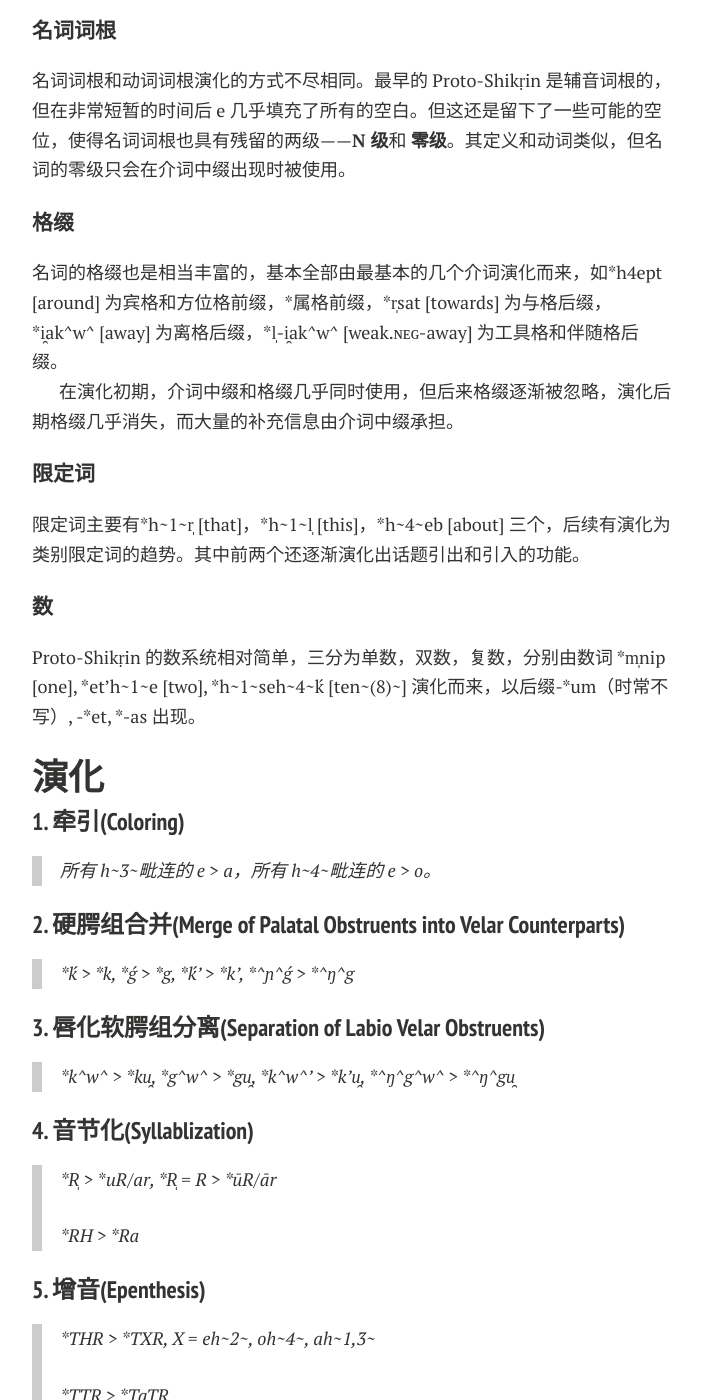
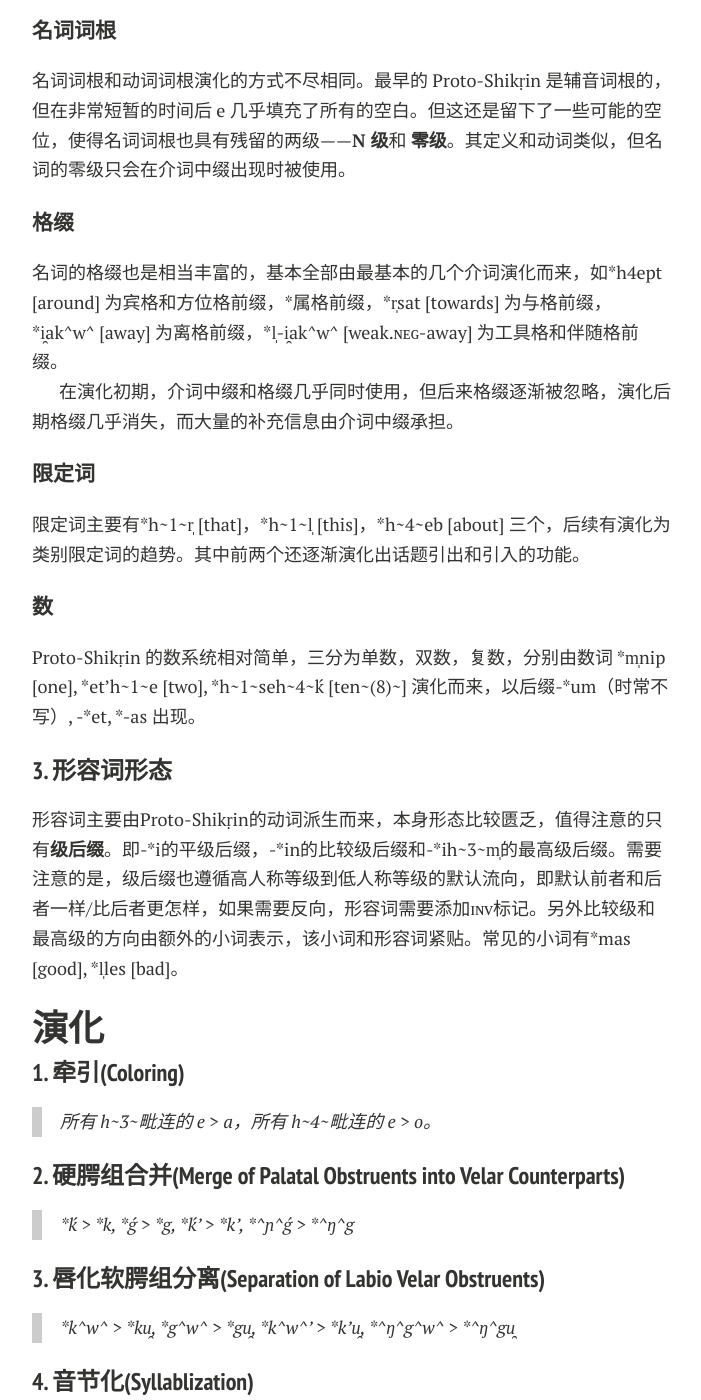
Before and after one commit to Kinnuch/kinnuch.github.io, a Jekyll site: the page built from laim/Proto-Shikṛin.md, in a window 1280 px wide and 1400 px high, scrolled down 3885 px. Shown: the whole window, without its empty margins (288-989 px from the left). Built offline with Jekyll 4.4.1, drawn with Linux system fonts in a browser that asks for light colours; nearby versions of some CDN libraries; comment, search, counter and statistics services are not loaded; a style sheet for code colours, icons or effects is not loaded; some of the changed text lies outside the part shown.

Commit message:
Update Proto-Shikṛin.md

```diff
--- a/laim/Proto-Shikṛin.md
+++ b/laim/Proto-Shikṛin.md
@@ -140,7 +140,7 @@ Proto-Shikṛin 中，在描述一手信息时，通常会在动词后接*h~4~t
 
 ##### 格缀
 
-名词的格缀也是相当丰富的，基本全部由最基本的几个介词演化而来，如*h4ept [around] 为宾格和方位格前缀，\*属格前缀，\*r̩sat [towards] 为与格后缀，\*i̯ak^w^ [away] 为离格后缀，\*l̩-i̯ak^w^ [weak.ɴᴇɢ-away] 为工具格和伴随格后缀。
+名词的格缀也是相当丰富的，基本全部由最基本的几个介词演化而来，如*h4ept [around] 为宾格和方位格前缀，\*属格前缀，\*r̩sat [towards] 为与格前缀，\*i̯ak^w^ [away] 为离格前缀，\*l̩-i̯ak^w^ [weak.ɴᴇɢ-away] 为工具格和伴随格前缀。
 
 在演化初期，介词中缀和格缀几乎同时使用，但后来格缀逐渐被忽略，演化后期格缀几乎消失，而大量的补充信息由介词中缀承担。
 
@@ -151,6 +151,10 @@ Proto-Shikṛin 中，在描述一手信息时，通常会在动词后接*h~4~t
 ##### 数
 
 Proto-Shikṛin 的数系统相对简单，三分为单数，双数，复数，分别由数词 *m̩nip [one], *et’h~1~e [two], *h~1~seh~4~ḱ [ten~(8)~] 演化而来，以后缀-\*um（时常不写）, -\*et, *-as 出现。
+
+#### 3. 形容词形态
+
+形容词主要由Proto-Shikṛin的动词派生而来，本身形态比较匮乏，值得注意的只有**级后缀**。即-*i的平级后缀，-\*in的比较级后缀和-\*ih~3~m̩的最高级后缀。需要注意的是，级后缀也遵循高人称等级到低人称等级的默认流向，即默认前者和后者一样/比后者更怎样，如果需要反向，形容词需要添加ɪɴᴠ标记。另外比较级和最高级的方向由额外的小词表示，该小词和形容词紧贴。常见的小词有\*mas [good], *l̩les [bad]。
 
 ## 演化
 
@@ -203,7 +207,7 @@ Proto-Shikṛin 的数系统相对简单，三分为单数，双数，复数，
 
 #### 8. 元音合并(Merge of Vowels)
 
-> 非重读的元音缩短: *V̄ > *V > *ə, *o > *a > *ə
+> 非重读的元音缩短: *V̄ > *V > *ə, *o > *a > *ə（前一音节可能抵抗）
 >
 > *e + *a/ā > *ē
 >
```
Also changed, not shown: other parts of laim/Proto-Shikṛin.md (+15 -13 lines).
